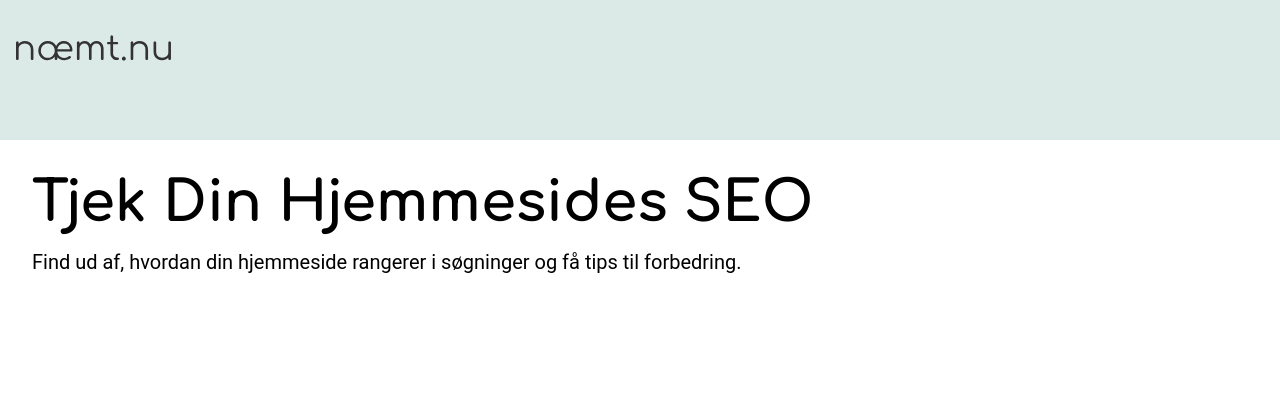
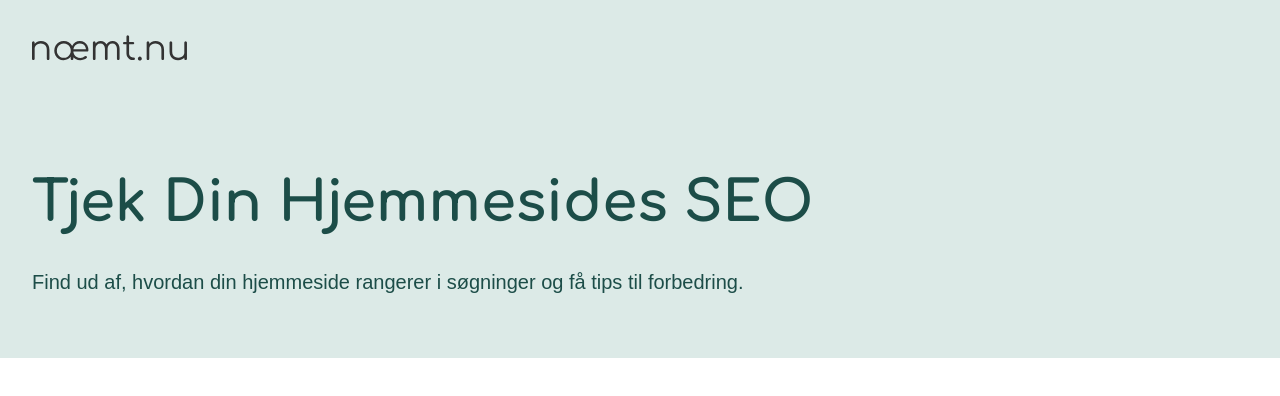
Before and after one commit to SofiePedersen/naemtnu, a Vue app: page / in a window 1280 px wide. Shown: the top 396 px of the page. Built offline with nearby package versions, Linux system fonts and the light colour scheme.

Commit message:
Opsamling commit

```diff
--- a/src/components/Header.vue
+++ b/src/components/Header.vue
@@ -19,7 +19,7 @@ header {
 }
 
 .logo {
-    margin-left: 1rem;
+    margin-left: 2rem;
     margin-right: 18.75rem;
     margin-bottom: 3.75rem;
     // jeg gav rem på 4 fordi størrelsen ellers blev helt ødelagt //
--- a/src/components/HeroSection.vue
+++ b/src/components/HeroSection.vue
@@ -11,7 +11,7 @@
     </main>
 </template>
 
-<style scoped>
+<style lang="scss" scoped>
 @import "../assets/main.scss";
 
 .HeroSection {
@@ -21,6 +21,7 @@
     justify-content: start;
     text-align: start;
     padding: 2rem;
+    background-color: $color-foam-blue;
 }
 
 .HeroSection__headline__text {
@@ -28,12 +29,16 @@
     font-size: 3.5rem;
     color: $color-kelp-green;
     margin-bottom: 1rem;
+    margin-right: 18.75rem;
 }
 
 .HeroSection__paragraph__text {
-    font-family: 'Roboto', sans-serif;
+    font-family: 'Montserret', sans-serif;
+    color: $color-kelp-green;
     font-size: 1.25rem;
     margin-bottom: 2rem;
+    margin-right: 5rem;
+    margin-top: 1.3rem;
 }
 
 </style>
```
